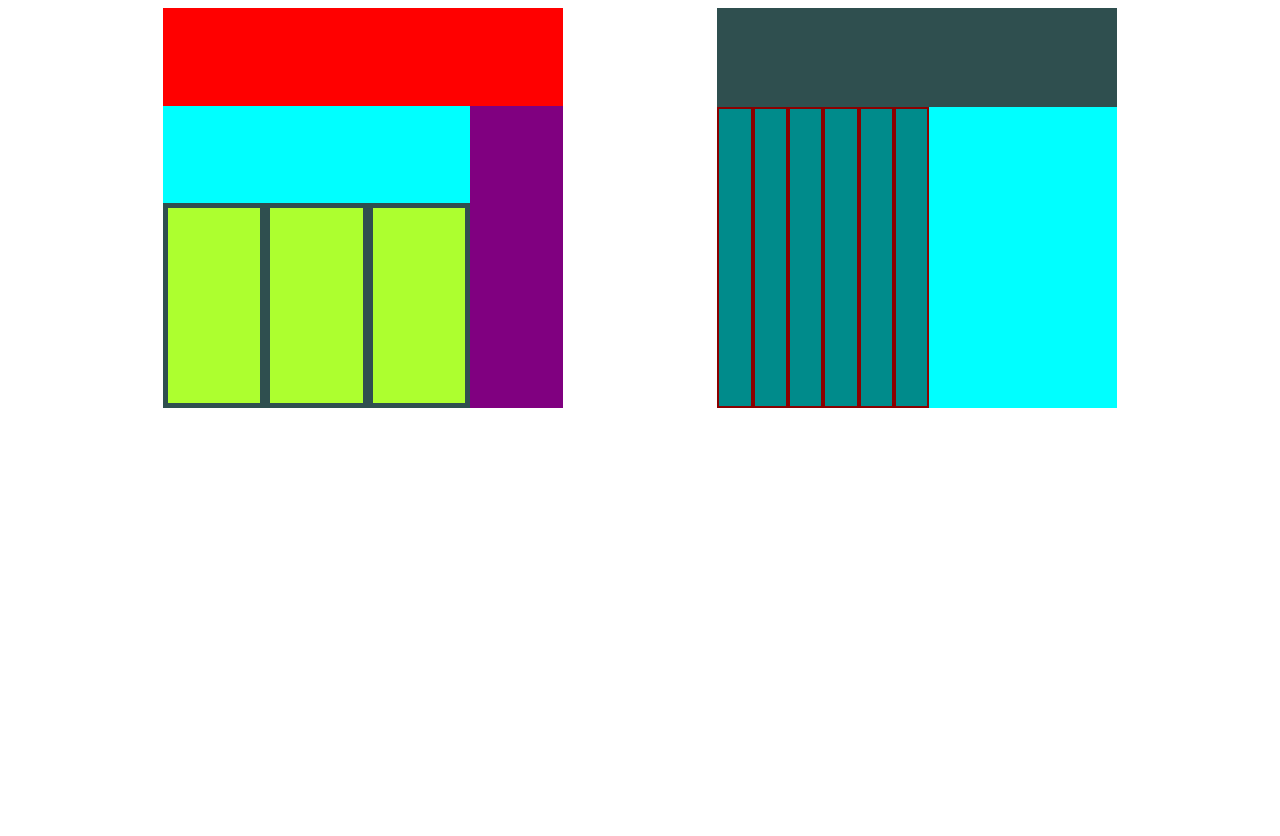
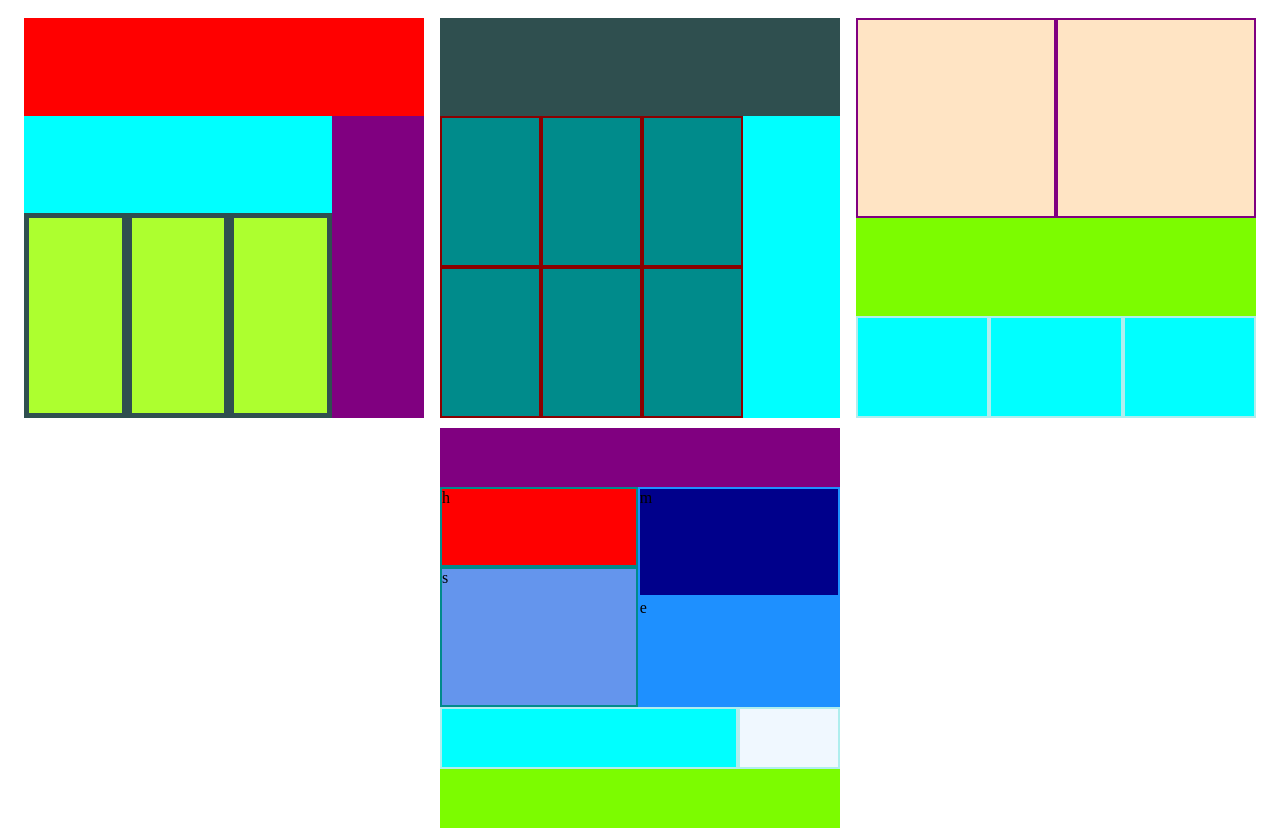
Before and after one commit to ruslan-teh/octenweb_homework, a plain HTML site: page lesson 4/classwork/index.html in a window 1280 px wide. Before the commit the page ends 800 px from the top, so only its background shows below. Drawn offline with Linux system fonts and the light colour scheme.

Commit message:
lesson 4 compleat all task

```diff
--- a/lesson 4/classwork/index.html
+++ b/lesson 4/classwork/index.html
@@ -28,17 +28,58 @@
 <div class="wrap">
     <div class="par"></div>
     <div class="car">
+        <div class="liswrap">
             <div class="list">
                 <div class="ab"></div>
                 <div class="ab"></div>
                 <div class="ab"></div>
+            </div>
+            <div class="list">
                 <div class="ab"></div>
                 <div class="ab"></div>
                 <div class="ab"></div>
+            </div>
         </div>
         <div class="line"></div>
     </div>
 </div>
 
+<!--task 3-->
+<div class="wrap">
+    <div class="table-wrap">
+        <div class="table-1"></div>
+        <div class="table-1"></div>
+    </div>
+    <div class="table-wrap2"></div>
+    <div class="table-wrap3">
+        <div class="table-6"></div>
+        <div class="table-6"></div>
+        <div class="table-6"></div>
+    </div>
+</div>
+<!--task 4-->
+<div class="wrap">
+    <div class="head-7"></div>
+    <div class="wrap-all">
+        <div class="wrap-hero">
+            <div class="hero">h</div>
+            <div class="sidebar">s</div>
+        </div>
+        <div class="wrap-main">
+            <div class="main-content" >m</div>
+            <div class="extra-content">e</div>
+        </div>
+    </div>
+    <div class="imgages">
+        <div class="related"></div>
+        <div class="post-rel"></div>
+    </div>
+    <div class="footer-7"></div>
+
+
+
+</div>
+
+
 </body>
 </html>
--- a/lesson 4/classwork/main.css
+++ b/lesson 4/classwork/main.css
@@ -10,6 +10,7 @@ body{
     flex-direction: column;
     width: 400px;
     height: 400px;
+    margin-top: 10px;
 }
 .head{
     background-color: red;
@@ -78,3 +79,88 @@ body{
     background-color: cyan;
     flex-grow: 1;
 }
+
+/*task 3*/
+.table-wrap{
+    background-color: purple;
+    display: flex;
+    flex-grow: 2;
+
+}
+.table-1{
+    flex-grow: 1;
+    background-color: bisque;
+    margin: 2px;
+}
+.table-wrap2{
+    background-color: lawngreen;
+    flex-grow: 1;
+}
+.table-wrap3{
+    display: flex;
+    flex-grow: 1;
+}
+.table-6{
+    background-color: cyan;
+    flex-grow: 1;
+    margin: 2px;
+}
+/*task 4*/
+.head-7{
+    flex-grow: 1;
+    background-color: purple;
+}
+.wrap-all{
+    display: flex;
+    flex-grow: 3;
+    background-color: darkcyan;
+}
+.imgages{
+    display: flex;
+    flex-grow: 1;
+}
+.footer-7{
+    background-color: lawngreen;
+    flex-grow: 1;
+}
+.wrap-hero, .wrap-main{
+    display: flex;
+    flex-direction: column;
+    flex-grow: 1;
+
+}
+.wrap-main{
+    background-color: dodgerblue;
+
+}
+.main-content, .extra-content{
+    margin: 2px;
+    flex-grow: 1;
+}
+.main-content{
+    background-color: darkblue;
+}
+.hero, .sidebar{
+    margin: 2px;
+}
+.hero{
+    flex-grow: 1;
+    background-color: red;
+
+}
+.sidebar{
+    flex-grow: 2;
+    background-color: cornflowerblue;
+}
+.related, .post-rel{
+    margin: 2px;
+
+}
+.related{
+    flex-grow: 3;
+    background-color: cyan;
+}
+.post-rel{
+    flex-grow: 1;
+    background-color: aliceblue;
+}
```
Lines whose indentation alone changed are shown as unchanged.
